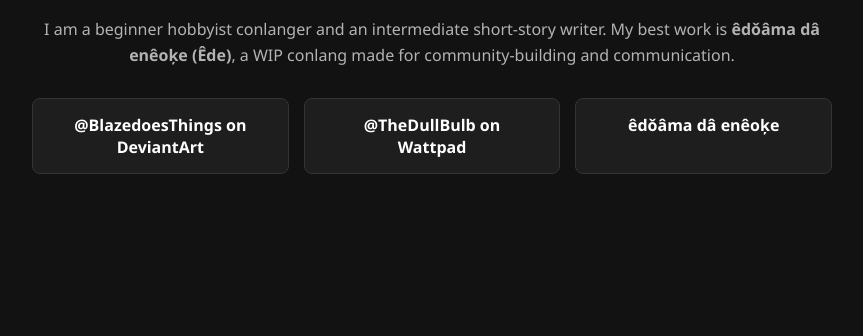
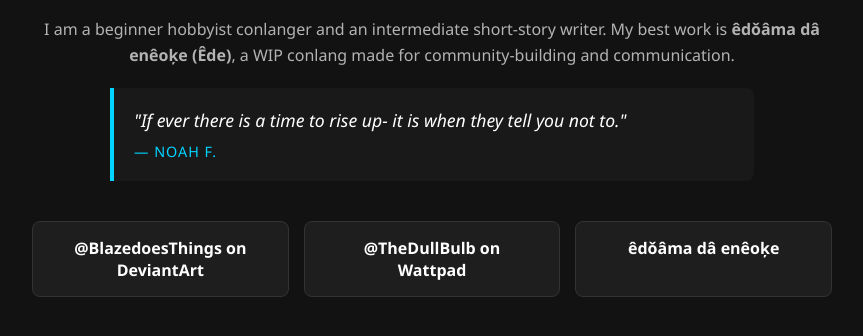
Before and after one commit to V-theghost/V-theghost.github.io, a plain HTML site: page index.html in a window 1280 px wide. Shown: the part 428-764 px from the top of the page, without its empty margins (208-1071 px from the left). Drawn offline with Linux system fonts and the light colour scheme.

Commit message:
Update index.html

```diff
--- a/index.html
+++ b/index.html
@@ -27,7 +27,7 @@
         .banner {
             width: 100%;
             height: 250px;
-            background: linear-gradient(45deg, #2c3e50, #000000); /* Fallback gradient */
+            background: linear-gradient(45deg, #2c3e50, #000000);
             background-image: url('YOUR_BANNER_IMAGE_URL_HERE');
             background-size: cover;
             background-position: center;
@@ -35,7 +35,7 @@
 
         .profile-container {
             text-align: center;
-            margin-top: -75px; /* Pulls profile pic up into the banner area */
+            margin-top: -75px;
             padding: 0 20px;
             max-width: 800px;
         }
@@ -52,7 +52,34 @@
         /* Bio Section */
         h1 { margin: 15px 0 5px; font-size: 2rem; }
         .subtitle { color: var(--accent); font-weight: bold; margin-bottom: 20px; }
-        .bio-text { line-height: 1.6; color: var(--text-dim); margin-bottom: 30px; }
+        .bio-text { line-height: 1.6; color: var(--text-dim); margin-bottom: 20px; }
+
+        /* Quote Section */
+        .quote-container {
+            background: rgba(255, 255, 255, 0.03);
+            border-left: 4px solid var(--accent);
+            padding: 20px;
+            margin: 0 auto 40px;
+            max-width: 600px;
+            text-align: left;
+            border-radius: 0 8px 8px 0;
+        }
+
+        .quote-text {
+            font-style: italic;
+            font-size: 1.1rem;
+            color: var(--text-main);
+            margin: 0;
+        }
+
+        .quote-attribution {
+            display: block;
+            margin-top: 10px;
+            font-size: 0.9rem;
+            color: var(--accent);
+            text-transform: uppercase;
+            letter-spacing: 1px;
+        }
 
         /* Dynamic Link Boxes */
         .links-wrapper {
@@ -103,11 +130,16 @@
             community-building and communication.
         </p>
 
+        <div class="quote-container">
+            <p class="quote-text">"If ever there is a time to rise up- it is when they tell you not to."</p>
+            <span class="quote-attribution">— Noah F.</span>
+        </div>
+
         <div class="links-wrapper">
             <a href="https://www.deviantart.com/blazedoesthings" class="link-card">@BlazedoesThings on DeviantArt</a>
             <a href="https://www.wattpad.com/user/TheDullBulb" class="link-card">@TheDullBulb on Wattpad</a>
             <a href="https://klonoredoama.github.io/" class="link-card">êdǒâma dâ enêoķe</a>
-            </div>
+        </div>
     </div>
 
 </body>
```
